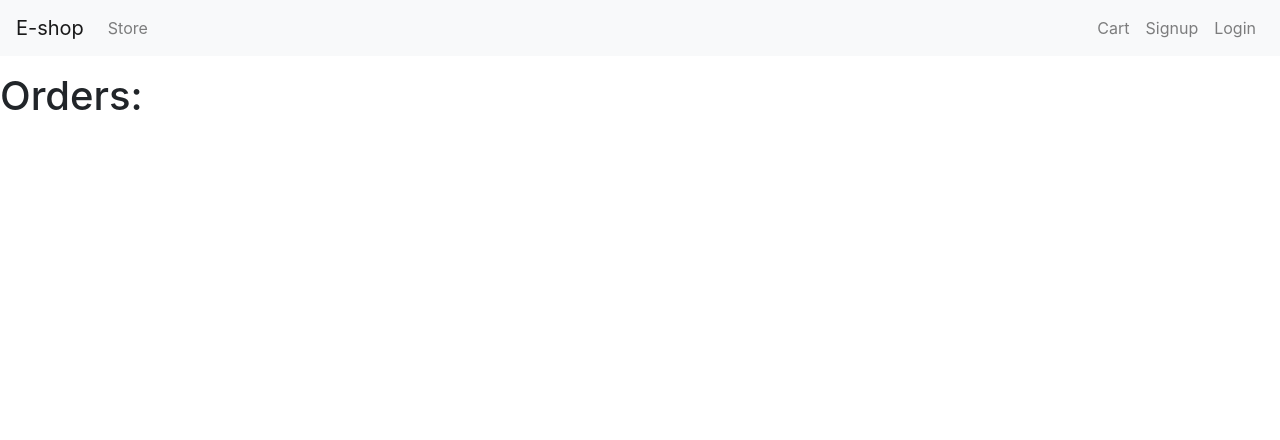
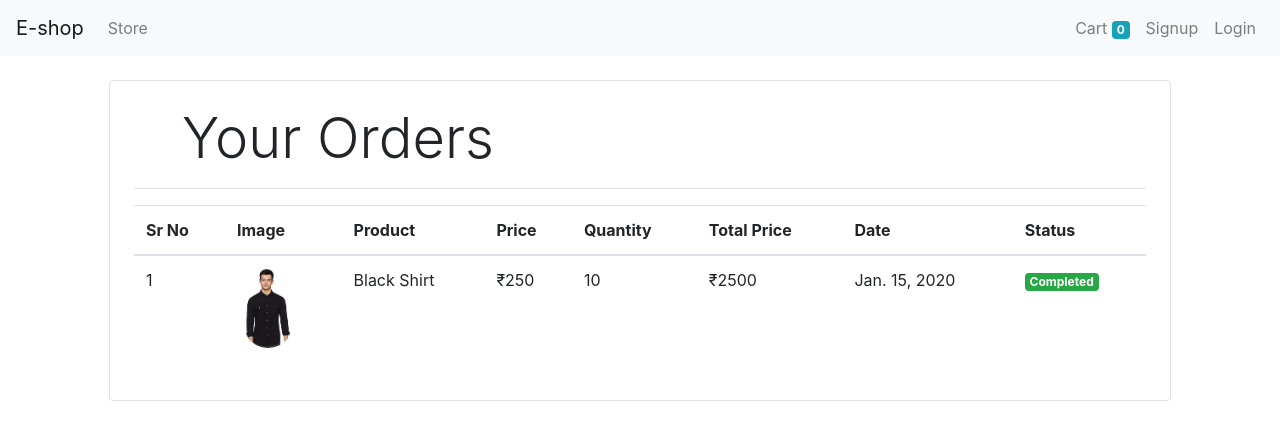
Before and after one commit to NitinBargaje/Web-Application, a Django app: template Eshop/store/templates/orders.html in a window 1280 px wide. Shown: the top 440 px of the page. Run offline with Django 3.2, Linux system fonts and the light colour scheme; the template is opened without the code that fills it: values that come from a table or form of the project are taken from there, others are empty; data comes from the database, SQL or seed files in the repository; tables that the repository leaves empty hold one stand-in row (values such as "Sample post"); some libraries are stand-ins or nearby versions.

Commit message:
first_final edit

```diff
--- a/Eshop/Eshop/settings.py
+++ b/Eshop/Eshop/settings.py
@@ -48,6 +48,7 @@ MIDDLEWARE = [
     'django.contrib.auth.middleware.AuthenticationMiddleware',
     'django.contrib.messages.middleware.MessageMiddleware',
     'django.middleware.clickjacking.XFrameOptionsMiddleware',
+    # 'store.middlewares.auth.auth_middleware'
 ]
 
 ROOT_URLCONF = 'Eshop.urls'
--- a/Eshop/store/models.py
+++ b/Eshop/store/models.py
@@ -59,6 +59,10 @@ class Customer(models.Model):
     def register(self):
         self.save()
 
+    @staticmethod
+    def get_customer_by_id(id):
+        return Customer.objects.filter(id=id)
+
 
 class Order(models.Model):
     product = models.ForeignKey(Product, on_delete=models.CASCADE)
@@ -68,6 +72,11 @@ class Order(models.Model):
     phone = models.CharField(max_length=50, default='', blank=True)
     address = models.CharField(max_length=50, default='', blank=True)
     date = models.DateField(default=datetime.datetime.today())
+    status = models.BooleanField(default=False)
 
     def placeOrder(self):
         self.save()
+
+    @staticmethod
+    def get_order_by_customer(customer_id):
+        return Order.objects.filter(customer=customer_id).order_by('-date')
--- a/Eshop/store/templates/base.html
+++ b/Eshop/store/templates/base.html
@@ -30,14 +30,16 @@
 
             <ul class="navbar-nav my-2 my-lg-0">
                 <li class="nav-item">
-                    <a class="nav-link" href="/cart">Cart <span class="sr-only">(current)</span></a>
+                    <a class="nav-link" href="/cart">Cart
+                        <span class="badge badge-info">{{request.session.cart.keys|length}}</span>
+                        <span class="sr-only">(current)</span></a>
                 </li>
                 {% if request.session.customer %}
-                <li class="nav-item">
+                 <li class="nav-item">
                     <a class="nav-link" href="/orders">Orders <span class="sr-only">(current)</span></a>
                 </li>
                 <li class="nav-item">
-                    <a class="nav-link" href="/">Logout <span class="sr-only">(current)</span></a>
+                    <a class="nav-link" href="/logout">Logout <span class="sr-only">(current)</span></a>
                 </li>
                 {% else %}
                 <li class="nav-item">
--- a/Eshop/store/templates/orders.html
+++ b/Eshop/store/templates/orders.html
@@ -1,6 +1,44 @@
 {% extends 'base.html' %}
 
 {% block content %}
-<h1>Orders:</h1>
+{% load custom_filter %}
+<div class="container">
+    <div class="border rounded p-4 m-4">
+        <p class="display-4 pl-4 ml-4">Your Orders</p>
+        <hr>
+        <table class="table">
+            <thead>
+                <tr>
+                    <th>Sr No</th>
+                    <th>Image</th>
+                    <th>Product</th>
+                    <th>Price</th>
+                    <th>Quantity</th>
+                    <th>Total Price</th>
+                    <th>Date</th>
+                    <th>Status</th>
+                </tr>
+            </thead>
+            <tbody>
+                {% for order in orders %}
+                <tr>
+                    <td>{{forloop.counter}}</td>
+                    <td><img style="height: 80px;" class="rounded-circle" src="{{order.product.image.url}}" alt=""></td>
+                    <td>{{order.product.name}}</td>
+                    <td>{{order.product.price|currency}}</td>
+                    <td>{{order.quantity}}</td>
+                    <td>{{order.product.price|multiply:order.quantity|currency}}</td>
+                    <td>{{order.date}}</td>
+                    {% if order.status %}
+                    <td><small class="badge badge-success">Completed</small></td>
+                    {% else %}
+                    <td><small class="badge badge-warning">Pending</small></td>
+                    {% endif %}
+                </tr>
+                {% endfor %}
+            </tbody>
+        </table>
+    </div>
+</div>
 
 {% endblock %}
--- a/Eshop/store/templatetags/custom_filter.py
+++ b/Eshop/store/templatetags/custom_filter.py
@@ -5,3 +5,8 @@ register = template.Library()
 @register.filter(name='currency')
 def currency(number):
     return "₹"+str(number)
+
+
+@register.filter(name='multiply')
+def multiply(number1, number2):
+    return number1*number2
--- a/Eshop/store/urls.py
+++ b/Eshop/store/urls.py
@@ -1,11 +1,14 @@
 from django.contrib import admin
 from django.urls import path
-from .views import Index, Signup, Login, Cart, CheckOut
+from .views import Index, Signup, Login, Logout, Cart, CheckOut, Orders
+from .middlewares.auth import auth_middleware
 
 urlpatterns = [
     path('', Index.as_view(), name='homepage'),
     path('signup', Signup.as_view(), name='signup'),
     path('login', Login.as_view(), name='login'),
-    path('cart', Cart.as_view(), name = 'cart'),
-    path('check-out', CheckOut.as_view(), name = 'checkout')
+    path('logout', Logout.as_view(), name='logout'),
+    path('cart', Cart.as_view(), name='cart'),
+    path('check-out', CheckOut.as_view(), name='checkout'),
+    path('orders', auth_middleware(Orders.as_view()), name='orders')
 ]
```
Also changed, not shown: Eshop/requirements.txt (added, +13 -0 lines), Eshop/store/middlewares/auth.py (added, +13 -0 lines), Eshop/store/templates/cart.html (+6 -3 lines), Eshop/store/views.py (+28 -2 lines), Eshop/db.sqlite3, Eshop/store/migrations/0005_auto_20201225_1016.py (added).
